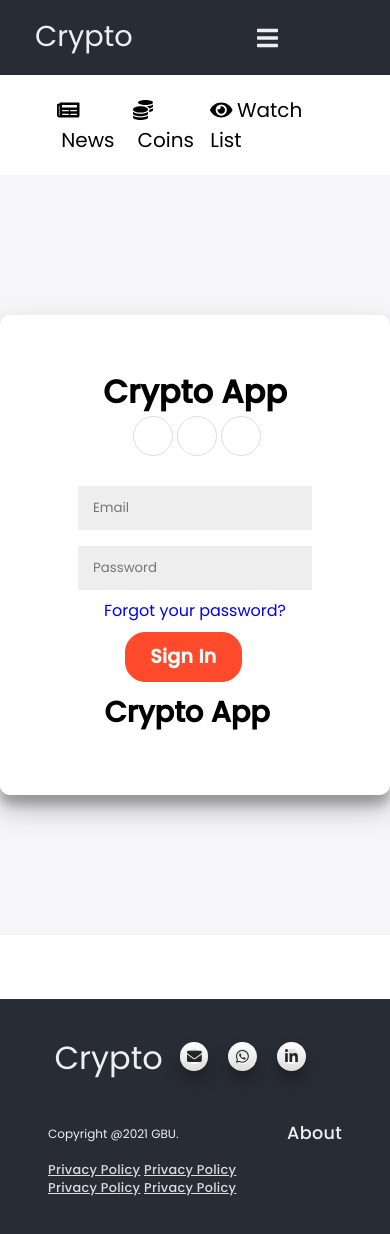
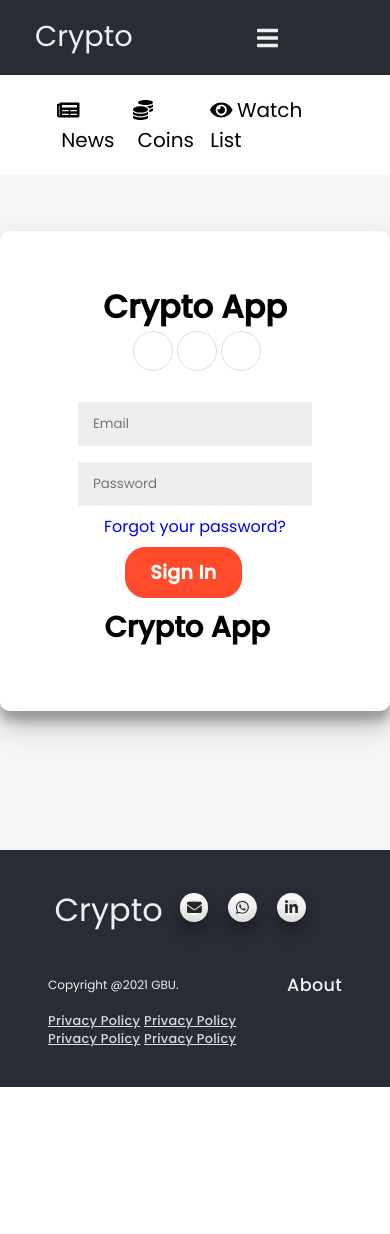
Before and after one commit to SanskritiKhatiyan/crypto-app, a React (Create React App) app in the folder frontend/: page /signin in a window 390 px wide. Shown: the top 1234 px of the page. After the commit the page ends 1087 px from the top, so only its background shows below. Built offline with nearby package versions, Linux system fonts and the light colour scheme.

Commit message:
Login Responsive

```diff
--- a/frontend/src/App.js
+++ b/frontend/src/App.js
@@ -14,7 +14,7 @@ import Home5 from "./components/Home5/Landingpage5";
 import Home6 from "./components/Home6/Landingpage6";
 import Mainbar from "./components/Mainbar/Mainbar";
 import News from "./components/News/News";
-import Takecoins from "./Takecoins"
+// import Takecoins from "./Takecoins"
 // import { GlobalProvider } from "./components/Watchlist/GlobalState";
 // import Add from "./components/Watchlist/Add";
 
@@ -48,9 +48,9 @@ function App() {
         <Signup />
         </Route>
 
-      <Route path="/Takecoins">
+      {/* <Route path="/Takecoins">
         <Takecoins />
-      </Route>
+      </Route> */}
 
       <Route path="/news">
         <News />
--- a/frontend/src/components/Footer/Footer.css
+++ b/frontend/src/components/Footer/Footer.css
@@ -3,19 +3,20 @@
   padding: 0;
   margin:0;
 }
+
 .footer
 {
   position: relative;
-  bottom:0;
+
   background-color:#282C35;
   width:100%;
   /* height:9rem;  */
-  height: 10vw;
+  height: 10vh;
   /* height: auto; */
   padding: 0 3.1rem;
   display: flex;
   justify-content: space-between;
-  margin-top: 4rem;
+  margin-top: -10vh;
 }
 .footer-social-icons
 {
--- a/frontend/src/components/Signin/Signin.css
+++ b/frontend/src/components/Signin/Signin.css
@@ -200,4 +200,8 @@ input {
 		margin-left: 50vw;
 		width: 50vw;
 	}
+	.container_signin{
+		margin-top: -20vh;
+
 	}
+	}
```
